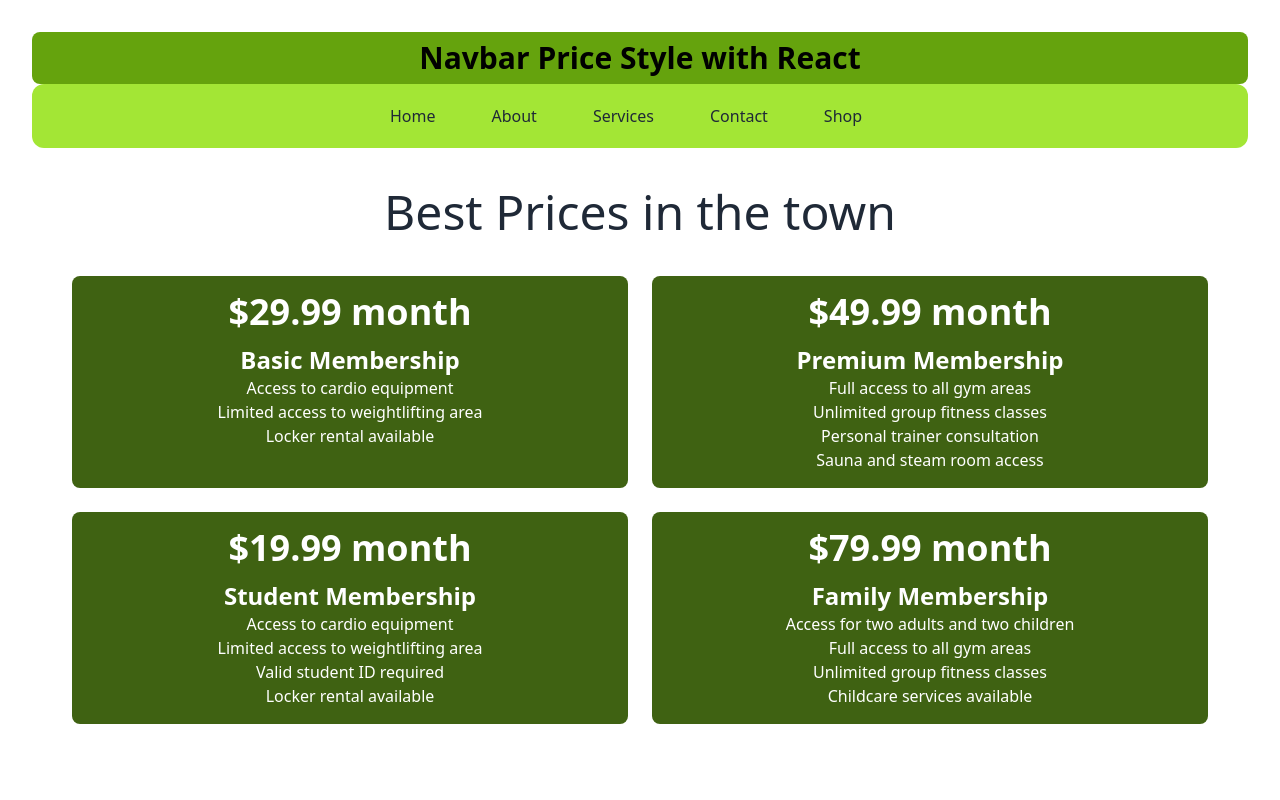
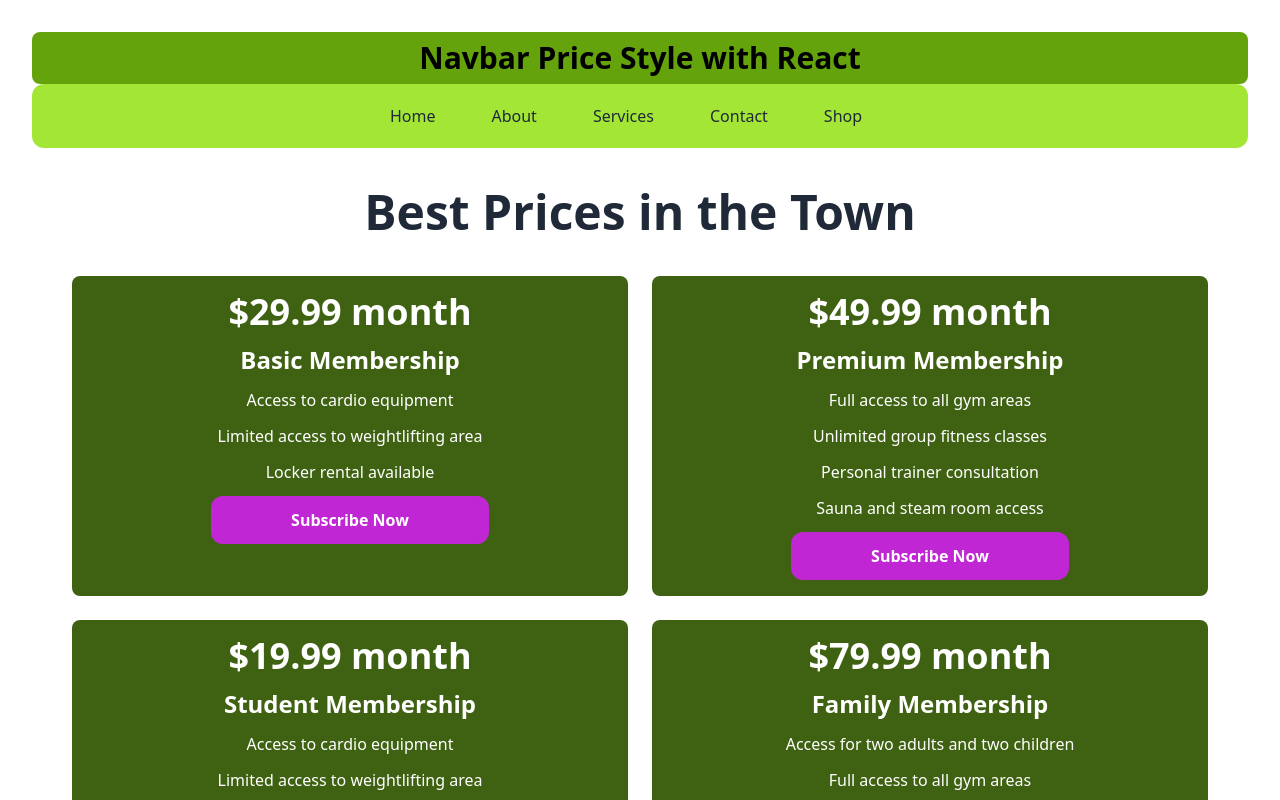
Before and after one commit to omarjafor/Price-Navbar-Practice, a React (Vite) app: page / in a window 1280 px wide. Shown: the top 800 px of the page. Built offline with nearby package versions, Linux system fonts and the light colour scheme.

Commit message:
price option feature

```diff
--- a/src/PriceOption/Feature.jsx
+++ b/src/PriceOption/Feature.jsx
@@ -1,7 +1,7 @@
 const Feature = ({feature}) => {
     return (
         <div>
-            <p> {feature} </p>
+            <p className="m-3"> {feature} </p>
         </div>
     );
 };
--- a/src/PriceOption/PriceOption.jsx
+++ b/src/PriceOption/PriceOption.jsx
@@ -3,7 +3,7 @@ import Feature from "./Feature";
 const PriceOption = ({ option }) => {
     const {name, price, features} = option;
     return (
-        <div className="bg-lime-800 text-white rounded-lg py-4">
+        <div className="bg-lime-800 text-white rounded-lg py-4 relative">
             <h2 className="font-bold mb-3">
                 <span className="text-4xl"> {price} </span>
             </h2>
@@ -12,6 +12,7 @@ const PriceOption = ({ option }) => {
                 features.map((feature, idx) => <Feature key={idx} feature={feature}
                 ></Feature>)
             }
+            <button className="bg-fuchsia-600 w-2/4 rounded-xl p-3 font-bold">Subscribe Now</button>
         </div>
     );
 };
--- a/src/PriceOption/PriceOptions.jsx
+++ b/src/PriceOption/PriceOptions.jsx
@@ -50,7 +50,7 @@ const PriceOptions = () => {
 
     return (
         <div className="m-10">
-            <h2 className="text-5xl mb-10">Best Prices in the town</h2>
+            <h2 className="text-5xl mb-10 font-bold">Best Prices in the Town</h2>
             <div className="grid grid-cols-2 gap-6">
                 {
                     priceOptions.map(option => <PriceOption option={option} key={option.id}
```
